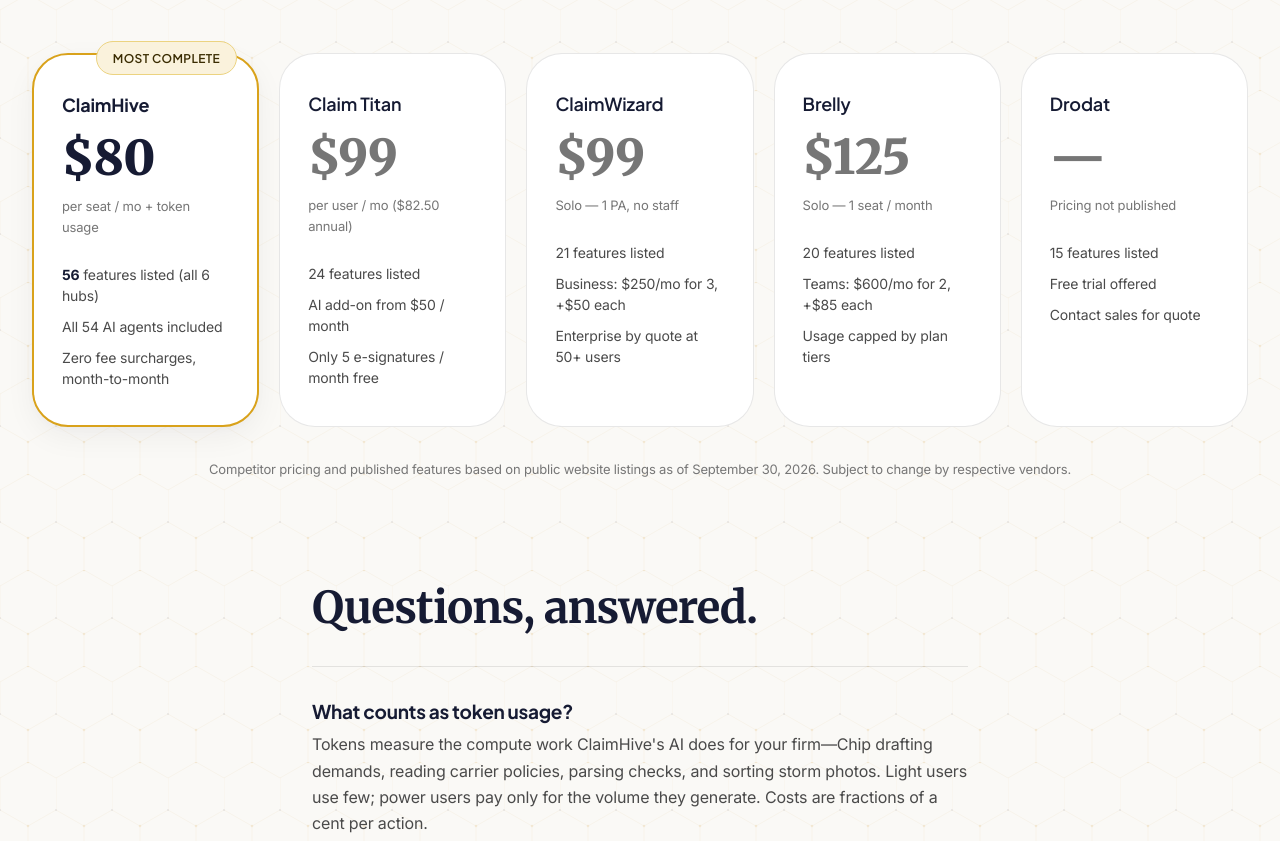
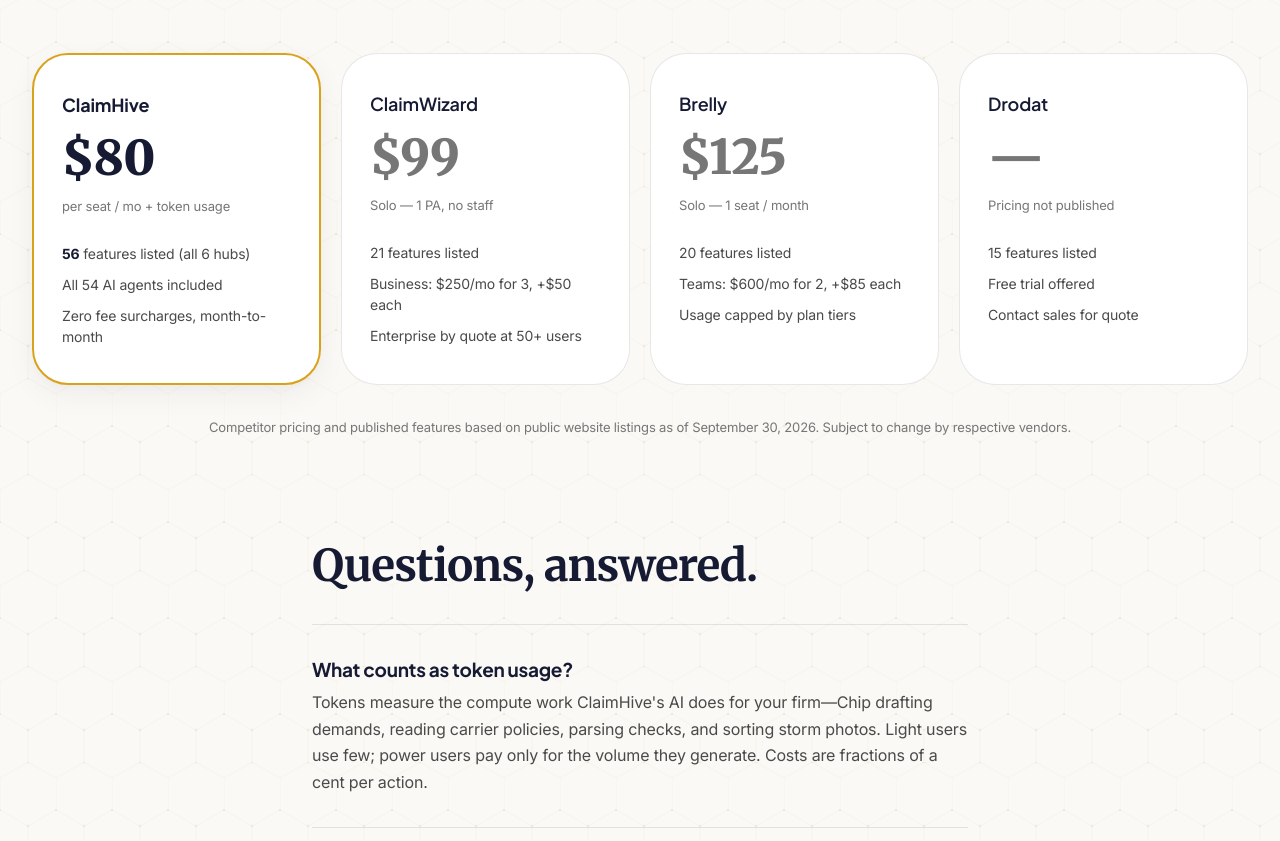
Before and after one commit to joshuaread/claimhive, a plain HTML site: page pricing.html in a window 1280 px wide. Shown: the part 1638-2479 px from the top of the page. Drawn offline with Linux system fonts and the light colour scheme.

Commit message:
Remove Claim Titan card and MOST COMPLETE badge from /pricing comparison

```diff
--- a/pricing.html
+++ b/pricing.html
@@ -472,7 +472,6 @@
         <!-- ClaimHive Card -->
         <div
           style="padding: 2.25rem 1.75rem; border-radius: var(--hive-radius-2xl); border: 2.5px solid var(--hive-gold-honey); background: #FFFFFF; display: flex; flex-direction: column; gap: 0.875rem; box-shadow: var(--hive-shadow-card); position: relative;">
-          <span class="badge badge-gold" style="position: absolute; top: -14px; right: 1.25rem;">MOST COMPLETE</span>
           <p
             style="font-family: var(--hive-font-display); font-size: 1.125rem; font-weight: 700; color: var(--hive-navy-900); margin: 0;">
             ClaimHive</p>
@@ -486,24 +485,6 @@
             </p>
             <p style="margin: 0;">All 54 AI agents included</p>
             <p style="margin: 0;">Zero fee surcharges, month-to-month</p>
-          </div>
-        </div>
-
-        <!-- Claim Titan -->
-        <div
-          style="padding: 2.25rem 1.75rem; border-radius: var(--hive-radius-2xl); border: 1px solid var(--hive-border-subtle); background: #FFFFFF; display: flex; flex-direction: column; gap: 0.875rem;">
-          <p
-            style="font-family: var(--hive-font-display); font-size: 1.125rem; font-weight: 600; color: var(--hive-navy-900); margin: 0;">
-            Claim Titan</p>
-          <div
-            style="font-family: var(--hive-font-heading); font-size: 3rem; font-weight: 800; line-height: 1; color: var(--hive-text-muted);">
-            $99</div>
-          <p style="font-size: 0.8125rem; color: var(--hive-text-muted); margin: 0;">per user / mo ($82.50 annual)</p>
-          <div
-            style="margin-top: 0.75rem; display: flex; flex-direction: column; gap: 0.625rem; font-size: 0.875rem; color: var(--hive-text-secondary); line-height: 1.5;">
-            <p style="margin: 0;">24 features listed</p>
-            <p style="margin: 0;">AI add-on from $50 / month</p>
-            <p style="margin: 0;">Only 5 e-signatures / month free</p>
           </div>
         </div>
 
```
